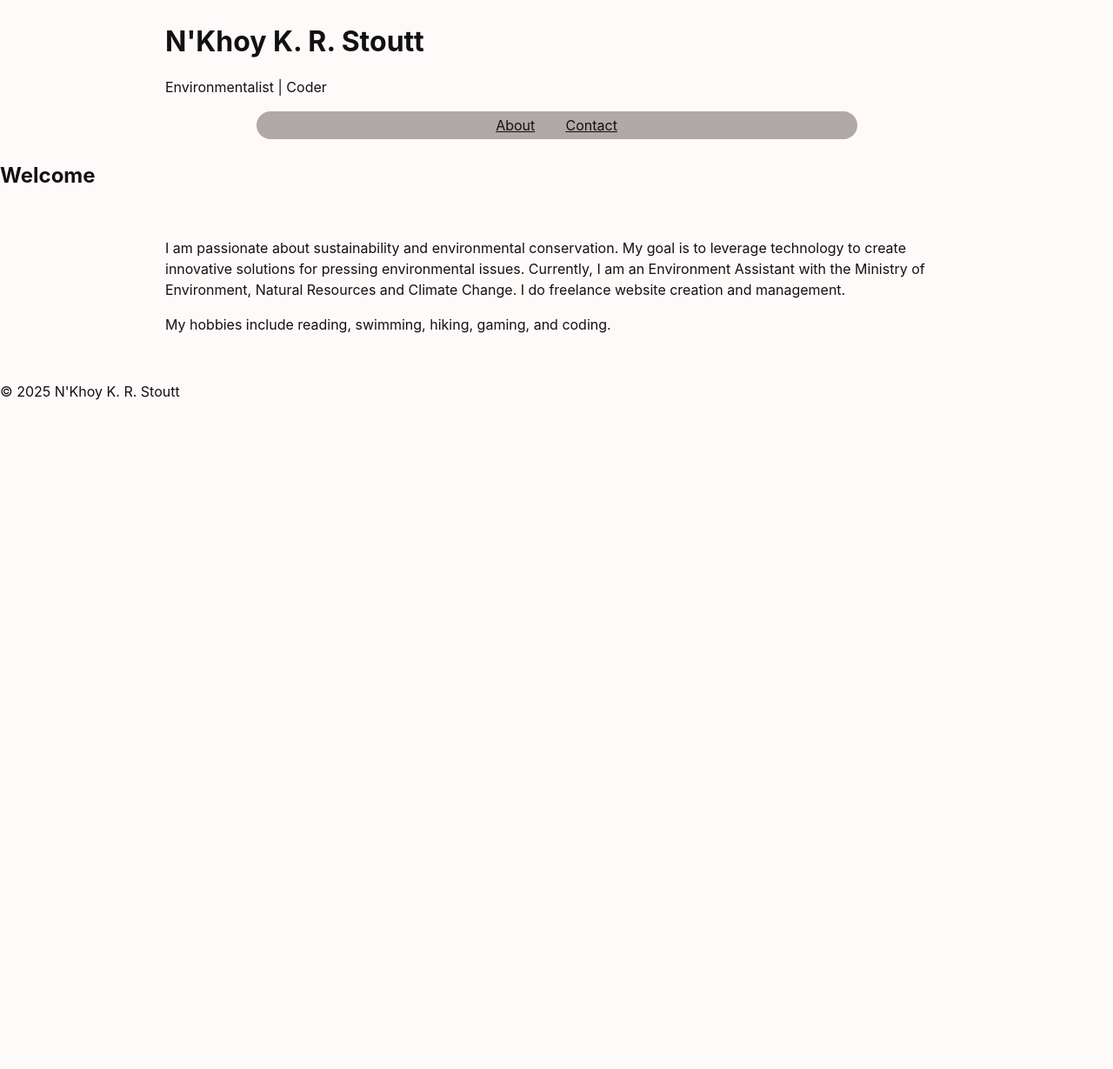
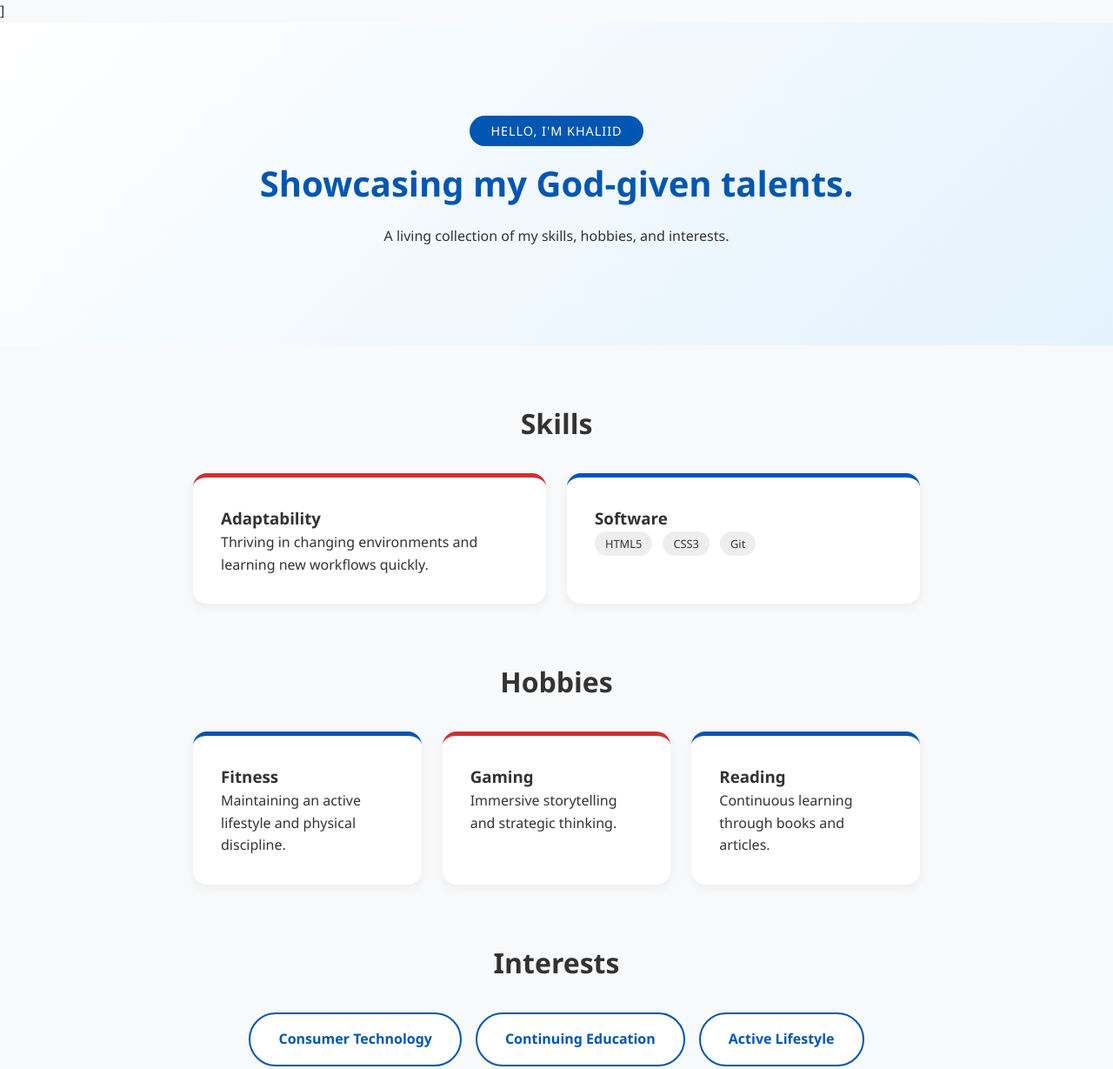
Before and after one commit to khaliidrahiim/khaliidrahiim.github.io, a plain HTML site: page index.html in a window 1280 px wide. Shown: the top 1229 px of the page at 87% size. Before the commit the page ends 800 px from the top, so only its background shows below. Drawn offline with Linux system fonts and the light colour scheme.

Commit message:
Remove outdated files and restructure website layout for improved design and functionality

```diff
--- a/css/contact.css
+++ /dev/null
@@ -1,45 +0,0 @@
-body {
-  background-color: aquamarine;
-  font-family: Arial, sans-serif;
-}
-
-p {
-  margin-top: 5px;
-  margin-bottom: 5px;
-}
-
-a {
-  text-decoration: none;
-}
-
-a:hover {
-  text-decoration: underline;
-}
-
-.contact-card .business-card{
-  max-width:420px;
-  margin:1rem auto;
-  padding:1rem;
-  background:rgba(255,255,255,0.7);
-  border-radius:12px;
-  border:1px solid rgba(0,0,0,0.05);
-  text-align:center;
-}
-.business-card .profile-image{
-  width:120px;
-  height:120px;
-  object-fit:cover;
-  border-radius:50%;
-  display:block;
-  margin:0 auto 0.5rem;
-}
-.business-card h2{margin:.25rem 0}
-.business-card p{margin:.25rem 0}
-.business-card a{color:inherit}
-.social-media{display:flex;gap:.5rem;justify-content:center;flex-wrap:wrap;margin-top:.5rem}
-
-@media(min-width:700px){
-  .contact-card .business-card{display:flex;gap:1rem;align-items:center;padding:1.25rem}
-  .business-card .profile-image{width:140px;height:140px;flex:0 0 140px}
-  .business-card h2{font-size:1.25rem}
-}
--- /dev/null
+++ b/css/style.css
@@ -0,0 +1,145 @@
+/* 1. VARIABLES: Define your Blue/Red theme here */
+:root {
+    --primary-blue: #0056b3;  /* Deep, professional blue */
+    --primary-red: #d32f2f;   /* Strong, energetic red */
+    --bg-color: #f8f9fa;      /* Very light grey background */
+    --card-bg: #ffffff;       /* White cards */
+    --text-dark: #333333;
+    --text-light: #666666;
+    --font-main: 'Segoe UI', Tahoma, Geneva, Verdana, sans-serif;
+}
+
+/* 2. GLOBAL RESETS */
+* {
+    margin: 0;
+    padding: 0;
+    box-sizing: border-box; /* Ensures padding doesn't increase width */
+}
+
+body {
+    background-color: var(--bg-color);
+    color: var(--text-dark);
+    font-family: var(--font-main);
+    line-height: 1.6;
+}
+
+/* 3. LAYOUT UTILITIES */
+.container {
+    max-width: 900px; /* Restricts width for readability */
+    margin: 0 auto;   /* Centers the container */
+    padding: 2rem;
+}
+
+/* 4. HERO SECTION */
+.hero-section {
+    text-align: center;
+    padding: 5rem 1rem;
+    background: linear-gradient(135deg, #fff 0%, #e3f2fd 100%); /* Subtle blue fade */
+    margin-bottom: 2rem;
+}
+
+.hero-section h1 {
+    font-size: 2.5rem;
+    color: var(--primary-blue);
+    margin: 1rem 0;
+}
+
+/* 5. SHARED "CARD" STYLES (Used for both Skills and Hobbies) */
+.card {
+    background: var(--card-bg);
+    padding: 2rem;
+    border-radius: 16px; /* Rounded corners */
+    box-shadow: 0 4px 12px rgba(0,0,0,0.05); /* Subtle shadow */
+    transition: transform 0.3s ease, box-shadow 0.3s ease; /* Smooth animation setup */
+}
+
+/* The "Lift" Effect on Hover */
+.card:hover {
+    transform: translateY(-8px); /* Moves card UP by 8px */
+    box-shadow: 0 12px 20px rgba(0,0,0,0.1); /* Shadow grows larger */
+}
+
+/* 6. THE "TRIMS" (Colored borders) */
+.blue-trim {
+    border-top: 5px solid var(--primary-blue); /* Blue line at top */
+}
+
+.red-trim {
+    border-top: 5px solid var(--primary-red); /* Red line at top */
+}
+
+/* 7. GRID SYSTEMS */
+.skills-grid {
+    display: grid;
+    grid-template-columns: repeat(auto-fit, minmax(300px, 1fr));
+    gap: 1.5rem;
+}
+
+.grid-3-col {
+    display: grid;
+    grid-template-columns: repeat(auto-fit, minmax(250px, 1fr));
+    gap: 1.5rem;
+}
+
+/* 8. PILL SHAPES STYLING */
+/* Label in Hero */
+.pill-label {
+    background-color: var(--primary-blue);
+    color: white;
+    padding: 0.5rem 1.5rem;
+    border-radius: 50px; /* Full rounded ends */
+    font-size: 0.9rem;
+    text-transform: uppercase;
+    letter-spacing: 1px;
+}
+
+/* Small tags inside cards */
+.pill-small {
+    display: inline-block;
+    background-color: #eee;
+    padding: 0.25rem 0.75rem;
+    border-radius: 50px;
+    font-size: 0.8rem;
+    margin-right: 0.5rem;
+    color: var(--text-dark);
+}
+
+/* Large Interest Pills */
+.interests-wrapper {
+    display: flex;
+    justify-content: center;
+    flex-wrap: wrap;
+    gap: 1rem;
+}
+
+.pill-large {
+    background-color: white;
+    border: 2px solid var(--primary-blue);
+    color: var(--primary-blue);
+    padding: 1rem 2rem;
+    border-radius: 50px;
+    font-weight: bold;
+    transition: all 0.2s ease;
+}
+
+.pill-large:hover {
+    background-color: var(--primary-blue);
+    color: white;
+    transform: scale(1.05); /* Slightly grows larger */
+}
+
+/* 9. SECTION TITLES */
+.section-title {
+    text-align: center;
+    margin-bottom: 2rem;
+    color: var(--text-dark);
+    font-size: 2rem;
+}
+
+/* 10. FOOTER */
+footer {
+    text-align: center;
+    padding: 3rem;
+    color: var(--text-light);
+    font-size: 0.9rem;
+}
--- a/css/styles.css
+++ /dev/null
@@ -1,83 +0,0 @@
-/* Global reset / typography */
-:root{
-  --content-max-width: 900px;
-  --muted: #6b6b6b;
-}
-
-html,body{
-  height:100%;
-}
-
-body {
-  font-family: Inter, system-ui, -apple-system, 'Segoe UI', Roboto, 'Helvetica Neue', Arial, sans-serif;
-  line-height:1.5;
-  color:#111;
-  background-color: snow;
-  margin:0;
-  -webkit-font-smoothing:antialiased;
-}
-
-h1,h2,h3{margin:.25rem 0}
-
-/* Skip link (for keyboard users) */
-.skip-link{
-  position:absolute;
-  left:-999px;
-  top:auto;
-  width:1px;
-  height:1px;
-  overflow:hidden;
-}
-.skip-link:focus{
-  left:1rem;
-  top:1rem;
-  width:auto;
-  height:auto;
-  background:#000;
-  color:#fff;
-  padding:.5rem .75rem;
-  z-index:1000;
-  border-radius:4px;
-}
-
-.header-inner{
-  padding:1.25rem 1rem;
-  max-width:var(--content-max-width);
-  margin:0 auto;
-}
-
-.menu{
-  display:flex;
-  justify-content:center;
-  background-color: rgb(177, 168, 168);
-  border-radius: 1rem;
-  padding: 0.25rem 0.5rem;
-  gap:1rem;
-  max-width:75%;
-  margin:0.5rem auto 0;
-}
-.menu ul{display:flex;gap:1rem;padding:0;margin:0;align-items:center}
-.menu li{list-style:none}
-.menu a{color:inherit;padding:.35rem .6rem;border-radius:6px}
-.menu a:focus,.menu a:hover{background:rgba(0,0,0,0.06);outline:none}
-
-.content-container{
-  max-width:var(--content-max-width);
-  width:calc(100% - 2rem);
-  margin:1.25rem auto;
-  border: 1px solid rgba(255, 255, 255, 0.2);
-  border-radius: 20px;
-  padding: 1rem 1.25rem;
-  background: linear-gradient(
-    to right bottom,
-    rgba(255, 255, 255, 0.2),
-    rgba(255, 255, 255, 0.05)
-  );
-  backdrop-filter: blur(10px);
-  -webkit-backdrop-filter: blur(10px);
-}
-
-@media (max-width:640px){
-  .menu{max-width:95%;flex-wrap:wrap}
-  .content-container{width:calc(100% - 1rem);border-radius:12px;padding:.75rem}
-}
--- a/index.html
+++ b/index.html
@@ -1,48 +1,77 @@
 <!DOCTYPE html>
 <html lang="en">
+<head>
+    ]<meta charset="UTF-8">
+    <meta name="viewport" content="width=device-width, initial-scale=1.0">
+    <title>Khaliid Rahiim | Personal Site</title>
+    <link rel="stylesheet" href="css/style.css">
+</head>
+<body>
 
-<head>
-  <meta charset="UTF-8">
-  <meta name="viewport" content="width=device-width, initial-scale=1.0">
-  <meta name="description" content="N'Khoy K. R. Stoutt — Environmentalist and web developer. I build small websites, care about sustainability, and write code to help the planet.">
-  <meta property="og:title" content="N'Khoy Stoutt | Environmentalist &amp; Coder">
-  <meta property="og:description" content="I build small websites and create technology-driven environmental solutions. Based in the Virgin Islands.">
-  <meta property="og:type" content="website">
-  <!--TODO: Add a proper favicon later-->
-  <link rel="icon" href="assets/placeholder-1.WEBP" type="image/webp">
-  <link rel="stylesheet" href="css/styles.css">
-  <title>N'Khoy Stoutt | Environmentalist &amp; Coder</title>
-</head>
-
-<body>
-  <a class="skip-link" href="#main">Skip to content</a>
-  <header>
-    <div class="header-inner">
-      <h1>N'Khoy K. R. Stoutt</h1>
-      <p class="subtitle">Environmentalist | Coder</p>
-      <nav class="menu" role="navigation" aria-label="Main navigation">
-        <ul>
-          <li><a href="about.html">About</a></li>
-          <li><a href="contact.html">Contact</a></li>
-        </ul>
-      </nav>
+    <header class="hero-section">
+        <div class="container">
+            <span class="pill-label">Hello, I'm Khaliid</span>
+            <h1>Showcasing my God-given talents.</h1>
+            <p class="subtitle">A living collection of my skills, hobbies, and interests.</p>
         </div>
     </header>
 
     <main>
-    <section id="introduction" aria-labelledby="intro-heading">
-      <h2 id="intro-heading">Welcome</h2>
-      <div class="content-container">
-        <p>I am passionate about sustainability and environmental conservation. My goal is to leverage technology to create innovative solutions for pressing environmental issues. Currently, I am an Environment Assistant with the Ministry of Environment, Natural Resources and Climate Change. I do freelance website creation and management.</p>
-        <p>My hobbies include reading, swimming, hiking, gaming, and coding.</p>
+        <section id="skills" class="container">
+            <h2 class="section-title">Skills</h2>
+
+            <div class="skills-grid">
+                <div class="card skill-card red-trim">
+                    <h3>Adaptability</h3>
+                    <p>Thriving in changing environments and learning new workflows quickly.</p>
+                </div>
+
+                <div class="card skill-card blue-trim">
+                    <h3>Software</h3>
+                    <div class="tool-tags">
+                        <span class="pill-small">HTML5</span>
+                        <span class="pill-small">CSS3</span>
+                        <span class="pill-small">Git</span>
+                    </div>
+                </div>
+            </div>
+        </section>
+
+        <section id="hobbies" class="container">
+            <h2 class="section-title">Hobbies</h2>
+
+            <div class="grid-3-col">
+                <article class="card hobby-card blue-trim">
+                    <h3>Fitness</h3>
+                    <p>Maintaining an active lifestyle and physical discipline.</p>
+                </article>
+
+                <article class="card hobby-card red-trim">
+                    <h3>Gaming</h3>
+                    <p>Immersive storytelling and strategic thinking.</p>
+                </article>
+
+                <article class="card hobby-card blue-trim">
+                    <h3>Reading</h3>
+                    <p>Continuous learning through books and articles.</p>
+                </article>
+            </div>
+        </section>
+
+        <section id="interests" class="container">
+            <h2 class="section-title">Interests</h2>
+
+            <div class="interests-wrapper">
+                <div class="pill-large interest-item">Consumer Technology</div>
+                <div class="pill-large interest-item">Continuing Education</div>
+                <div class="pill-large interest-item">Active Lifestyle</div>
             </div>
         </section>
     </main>
 
     <footer>
-    <p>&copy; 2025 N'Khoy K. R. Stoutt</p>
+        <p>&copy; 2026 Khaliid Rahiim. Built with intent.</p>
     </footer>
 
 </body>
-
 </html>
```
Also changed, not shown: about.html (deleted, +0 -118 lines), contact.html (deleted, +0 -61 lines), css/about.css (deleted, +0 -14 lines), assets/placeholder-1.WEBP (deleted), 1 other file. Lines whose indentation alone changed are shown as unchanged.
